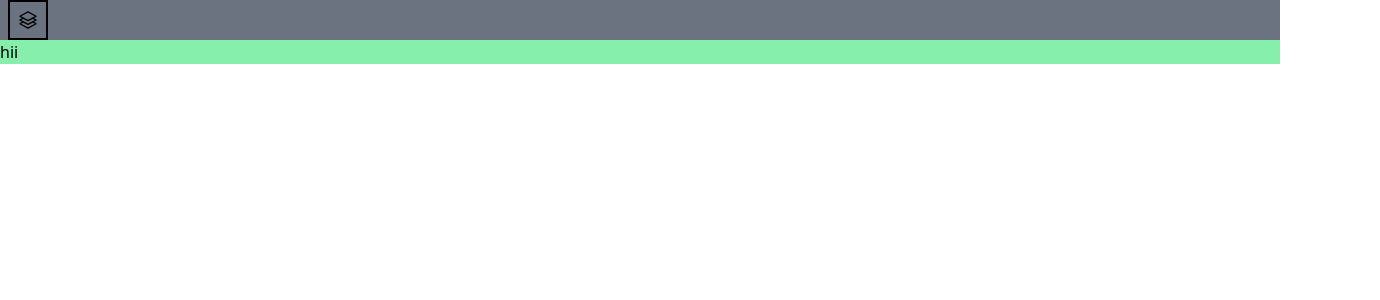
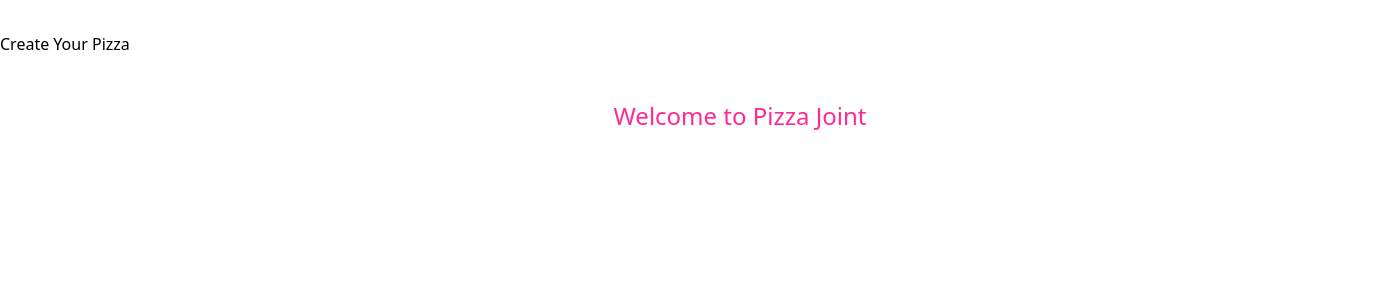
Before and after one commit to Nishan9t/react-components, a React (Create React App) app: page / in a window 1280 px wide. Shown: the top 300 px of the page, 1380 px wide, since content can reach past the window. Built offline with nearby package versions, Linux system fonts and the light colour scheme.

Commit message:
framer-motion is implemented

```diff
--- a/package.json
+++ b/package.json
@@ -6,6 +6,7 @@
     "@testing-library/jest-dom": "^5.17.0",
     "@testing-library/react": "^13.4.0",
     "@testing-library/user-event": "^13.5.0",
+    "framer-motion": "^10.16.4",
     "react": "^18.2.0",
     "react-dom": "^18.2.0",
     "react-icons": "^4.11.0",
--- a/src/App.js
+++ b/src/App.js
@@ -1,13 +1,16 @@
 
 import './App.css';
 import DropNavbar from './components/DropNavbar';
+import Framermotion from './components/Framermotion';
+
 import SlideInComponent from './components/SlideInComponent';
 
 function App() {
   return (
     <div>
     {/* <SlideInComponent/> */}
-    <DropNavbar/>
+    {/* <DropNavbar/> */}
+    <Framermotion/>
 
     </div>
   );
--- /dev/null
+++ b/src/components/Framermotion.jsx
@@ -0,0 +1,23 @@
+import React from 'react'
+import { motion } from 'framer-motion'
+
+export default function Framermotion() {
+  return (
+    <div className='w-screen h-screen'>
+    <motion.h1 className='text-center text-2xl ' animate={
+        {
+            fontSize:200,
+            color:'#ff2994',
+            x:100,
+            y:100
+        }
+    }>
+        Welcome to Pizza Joint
+    </motion.h1>
+    <button>
+        Create Your Pizza
+    </button>
+
+    </div>
+  )
+}
```
Also changed, not shown: 1 other file (tests, documents, lock files or other folders).
